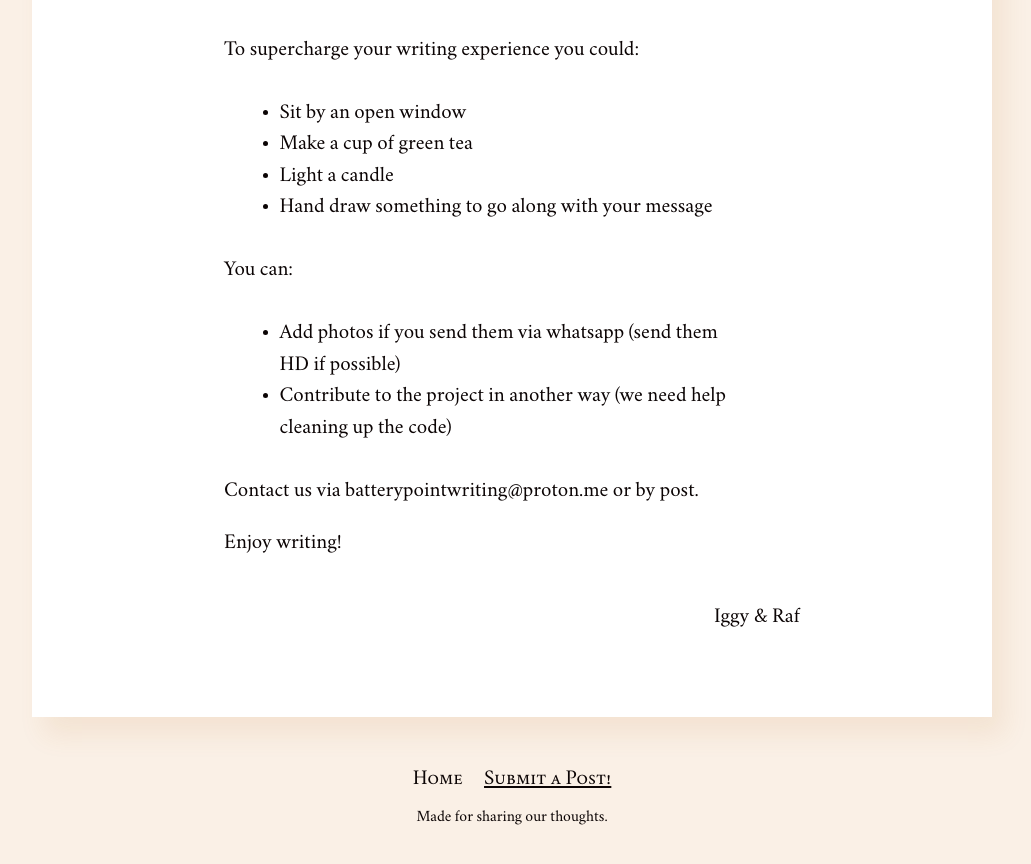
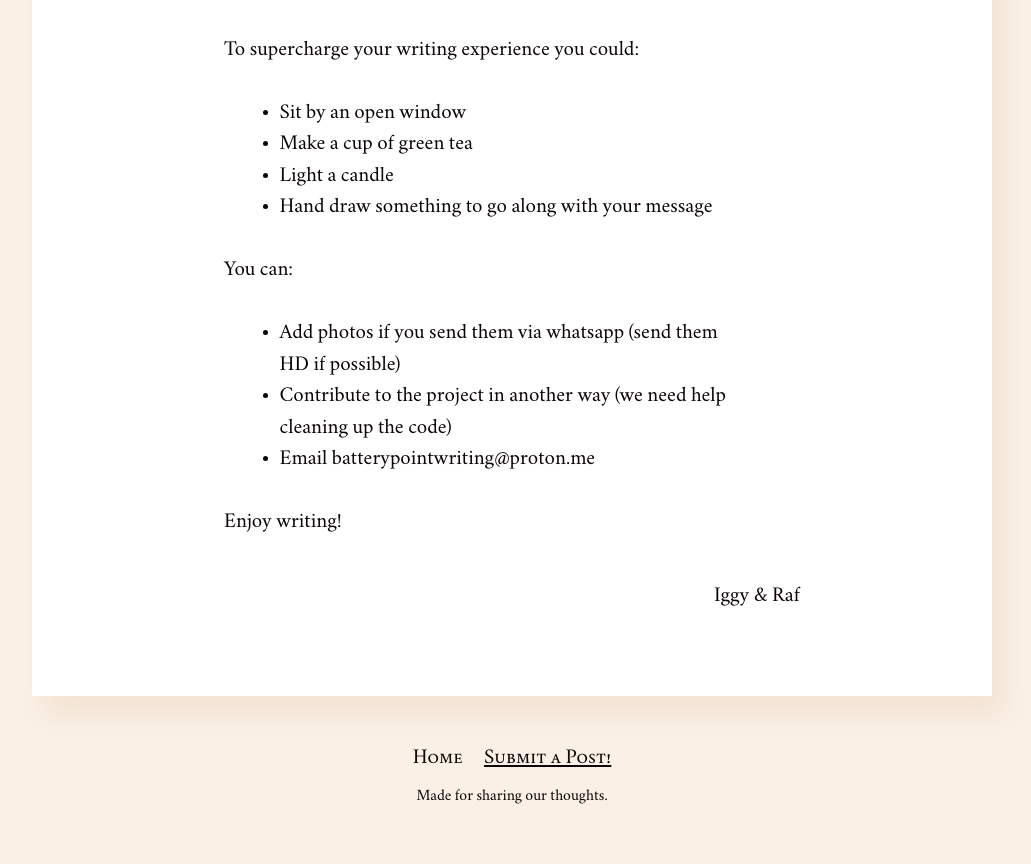
Before and after one commit to batterypointwriting/batterypointwriting.github.io, a Jekyll site: the page built from submit.md, in a window 1280 px wide and 900 px high, scrolled down 1368 px. Shown: the top 864 px of the window, without its empty margins (128-1159 px from the left). Built offline with Jekyll 4.4.1, drawn with Linux system fonts in a browser that asks for light colours.

Commit message:
Update submit.md

```diff
--- a/submit.md
+++ b/submit.md
@@ -33,7 +33,6 @@ To supercharge your writing experience you could:
 You can:
 - Add photos if you send them via whatsapp (send them HD if possible)
 - Contribute to the project in another way (we need help cleaning up the code)
-
-Contact us via batterypointwriting@proton.me or by post.
+- Email batterypointwriting@proton.me
 
 Enjoy writing!
```
